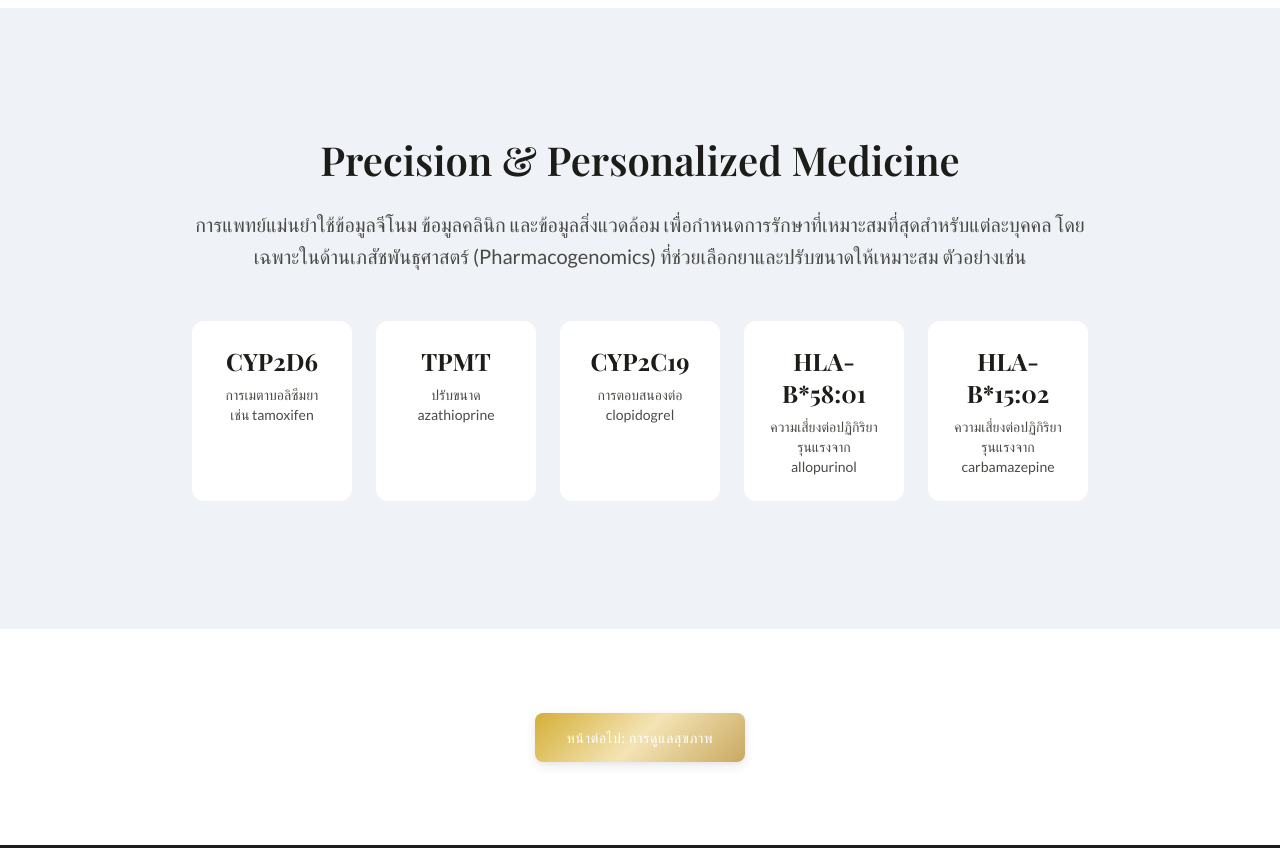
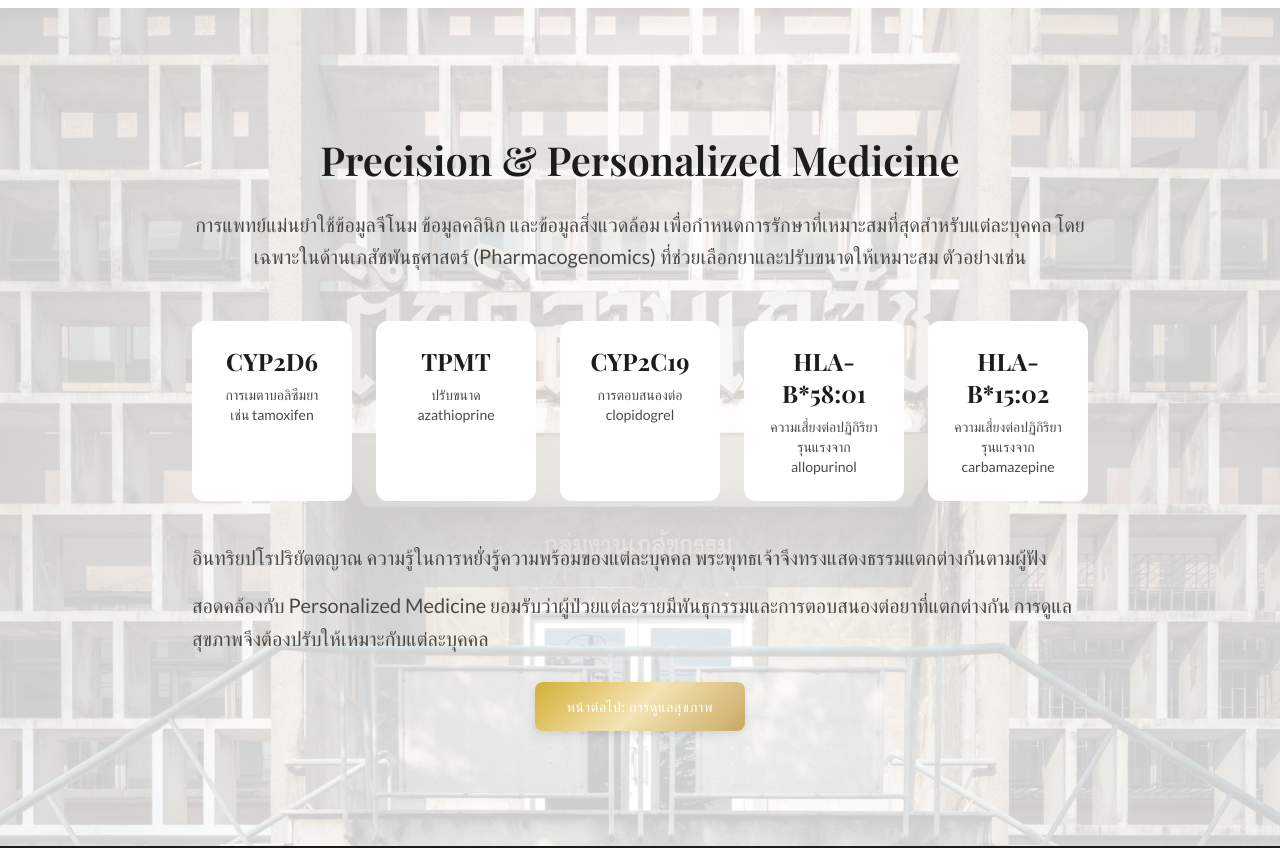
Before and after one commit to prhdev222/monk_genome, a React (Vite) app: page /genome-technology in a window 1280 px wide. Shown: the part 7500-8348 px from the top of the page. Built offline with nearby package versions, Linux system fonts and the light colour scheme.

Commit message:
Enhance precision medicine section
Add pharmacogenomics background, explanatory copy, and inline next-page CTA.

Co-authored-by: Cursor <cursoragent@cursor.com>

```diff
--- a/src/pages/GenomeTechnologyPage.tsx
+++ b/src/pages/GenomeTechnologyPage.tsx
@@ -581,8 +581,12 @@ export default function GenomeTechnologyPage() {
       </section>
 
       {/* Precision Medicine */}
-      <section className="section-spacing-large bg-navy-50">
-        <div className="container-narrow px-6 lg:px-16 text-center">
+      <section
+        className="section-spacing-large relative bg-cover bg-center"
+        style={{ backgroundImage: "url('/images/pharmabuild.jpg')" }}
+      >
+        <div className="absolute inset-0 bg-white/80" aria-hidden="true" />
+        <div className="container-narrow px-6 lg:px-16 text-center relative z-10">
           <h2 className="font-serif font-semibold text-h2 text-neutral-900 mb-6">
             Precision & Personalized Medicine
           </h2>
@@ -634,14 +638,21 @@ export default function GenomeTechnologyPage() {
               </p>
             </div>
           </div>
-        </div>
-      </section>
-
-      <section className="section-spacing bg-white">
-        <div className="container-narrow px-6 lg:px-16 text-center">
-          <a href="/preventive-care" className="btn-primary">
-            หน้าต่อไป: การดูแลสุขภาพ
-          </a>
+          <div className="mt-10 text-body-lg text-neutral-700 leading-relaxed space-y-4 text-left max-w-4xl mx-auto">
+            <p>
+              อินทริยปโรปริยัตตญาณ ความรู้ในการหยั่งรู้ความพร้อมของแต่ละบุคคล
+              พระพุทธเจ้าจึงทรงแสดงธรรมแตกต่างกันตามผู้ฟัง
+            </p>
+            <p>
+              สอดคล้องกับ Personalized Medicine ยอมรับว่าผู้ป่วยแต่ละรายมีพันธุกรรมและการตอบสนองต่อยาที่แตกต่างกัน
+              การดูแลสุขภาพจึงต้องปรับให้เหมาะกับแต่ละบุคคล
+            </p>
+          </div>
+          <div className="mt-10 text-center">
+            <a href="/preventive-care" className="btn-primary">
+              หน้าต่อไป: การดูแลสุขภาพ
+            </a>
+          </div>
         </div>
       </section>
 
```
Also changed, not shown: public/images/pharmabuild.jpg (added).
